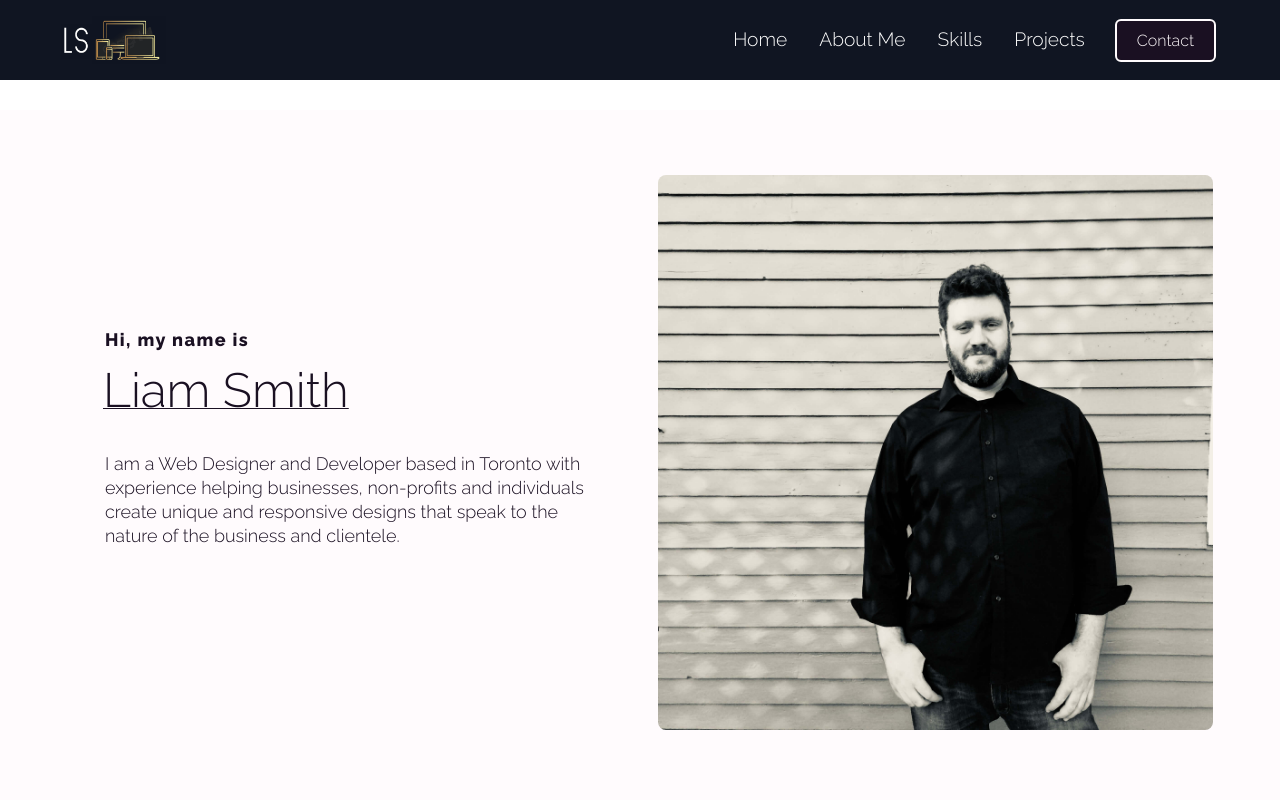
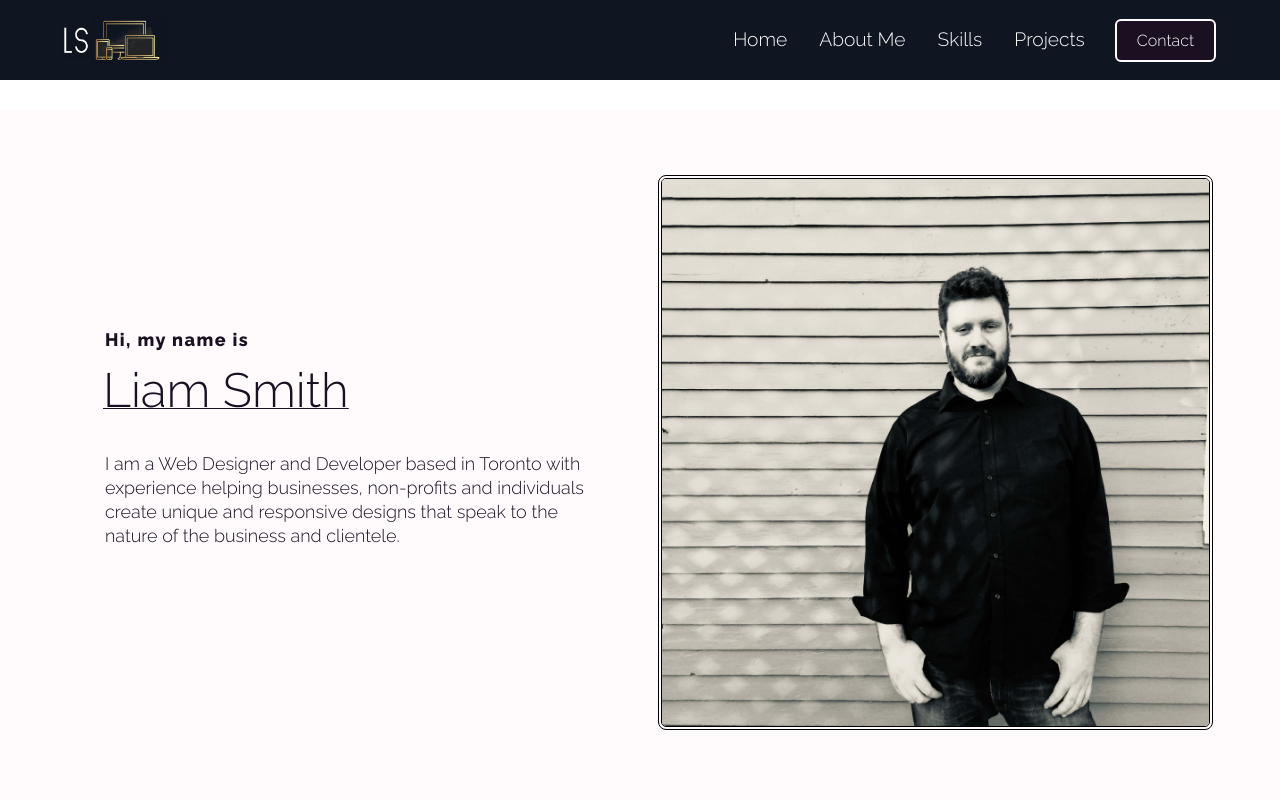
Before and after one commit to FortunateSmith/portfolio-styled-components, a React (Create React App) app: page / in a window 1280 px wide. Shown: the top 800 px of the page. Built offline with nearby package versions, Linux system fonts and the light colour scheme.

Commit message:
add border to images

```diff
--- a/src/components/InfoSection/InfoSection.elements.js
+++ b/src/components/InfoSection/InfoSection.elements.js
@@ -188,6 +188,7 @@ export const Img = styled.img`
   border: 0;
   max-width: 100%;
   border-radius: 8px;
+  border: 4px double black;
   vertical-align: middle;
   display: inline-block;
   /* max-height: 500px; */
```
